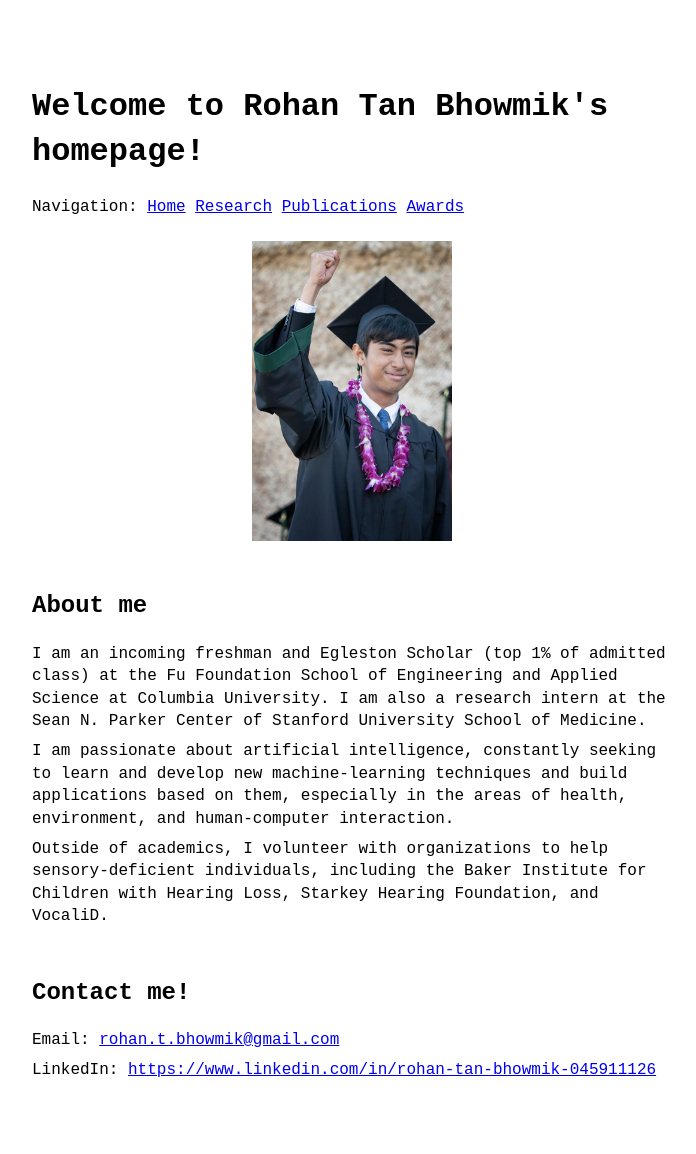
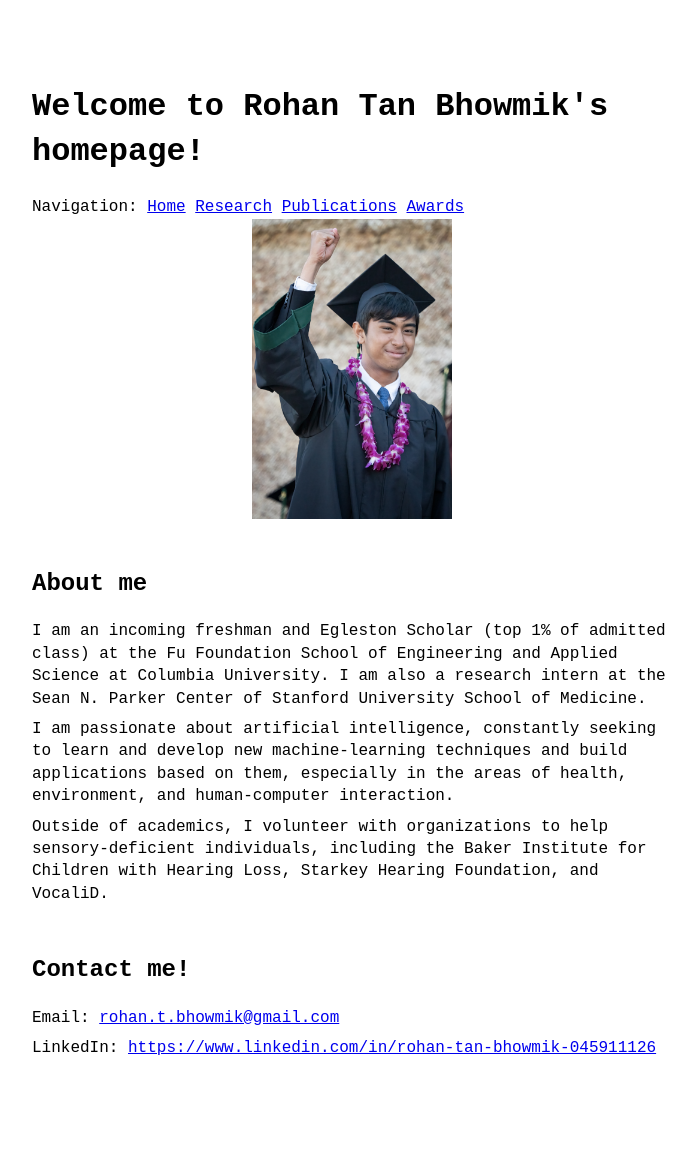
Before and after one commit to rohan-tan-bhowmik/rohan-tan-bhowmik.github.io, a Jekyll site: the page built from index.md, in a window 1280 px wide. Shown: the whole page, without its empty margins (288-984 px from the left). Built offline with Jekyll 4.4.1, drawn with Linux system fonts in a browser that asks for light colours; after the commit the page ends 1131 px from its top, so only the background shows below that.

Commit message:
Update index.md

```diff
--- a/index.md
+++ b/index.md
@@ -2,9 +2,7 @@
 layout: home
 ---
 
-Navigation: <a href='https://rohan-tan-bhowmik.github.io'>Home</a> <a href='https://rohan-tan-bhowmik.github.io/research'>Research</a> <a href='https://rohan-tan-bhowmik.github.io/publications'>Publications</a> <a href='https://rohan-tan-bhowmik.github.io/awards'>Awards</a>
-<br />
-<br />
+Navigation: <a href='https://rohan-tan-bhowmik.github.io'>Home</a> <a href='https://rohan-tan-bhowmik.github.io/research'>Research</a> <a href='https://rohan-tan-bhowmik.github.io/publications'>Publications</a> <a href='https://rohan-tan-bhowmik.github.io/awards'>Awards</a>\
 <img src='/assets/img/rohan.jpg' width=200>
 
 <h2>About me</h2>
```
